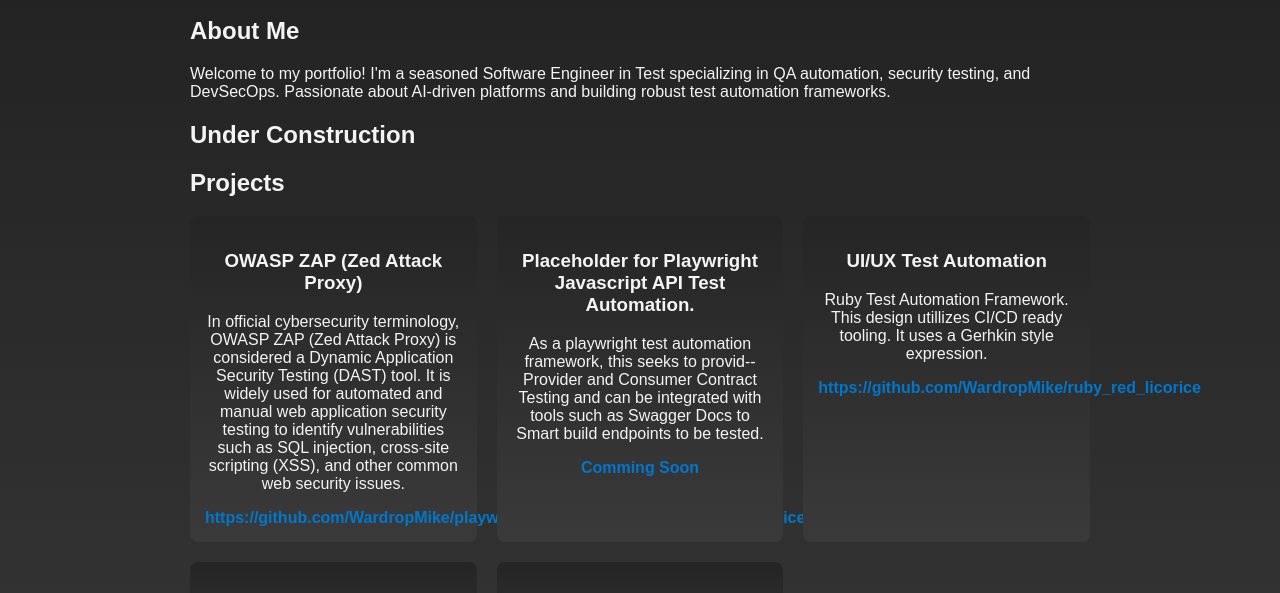
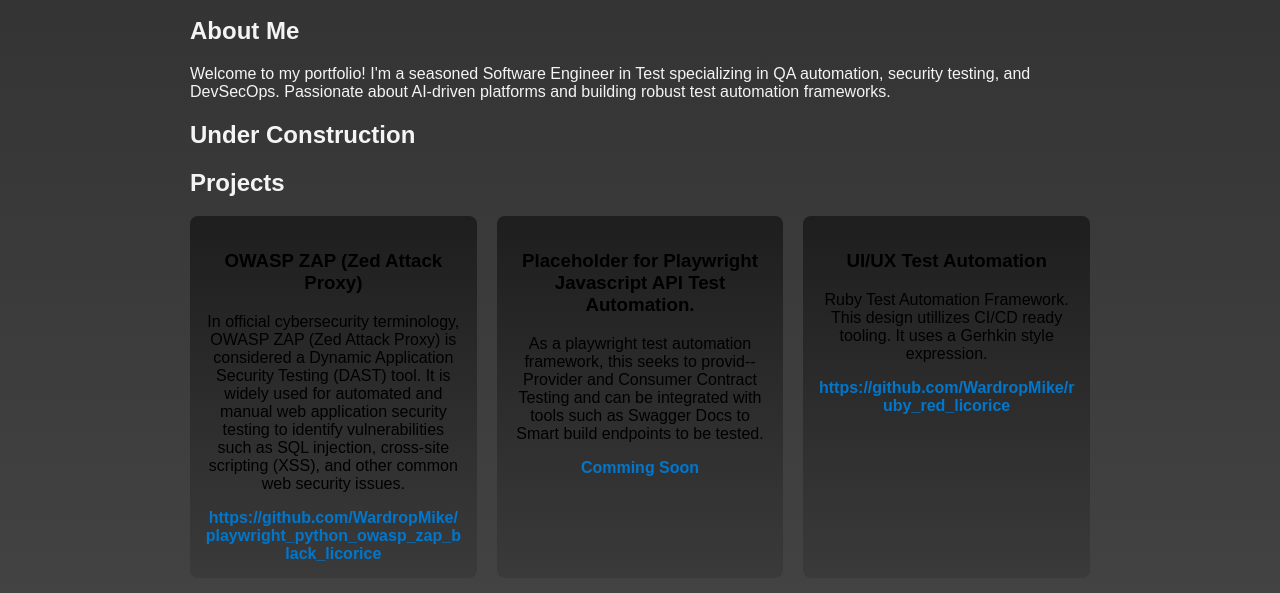
Before and after one commit to WardropMike/WardropMike.github.io, a plain HTML site: page index.html in a window 1280 px wide. Both pictures are taken after a click on the button "Toggle Dark Mode". Shown: the part 205-798 px from the top of the page. Drawn offline with Linux system fonts and the light colour scheme.

Commit message:
Updated project cards text color and made sure that the links inside wrap

```diff
--- a/styles.css
+++ b/styles.css
@@ -16,11 +16,10 @@
 
 /* Dark Mode */
 body.dark-mode {
-    background: linear-gradient(to bottom, #1E1E1E, #3A3A3A); /* Darker silver */
+    background-color: #121212;
     color: #f4f4f4;
 }
 
-/* Dark Mode Toggle */
 #dark-mode-toggle {
     position: absolute;
     top: 10px;
@@ -45,21 +44,27 @@
 }
 
 .project {
-    background: #ddd; /* Lighter background for contrast */
+    background: #eee;
     padding: 15px;
     border-radius: 8px;
     text-align: center;
+    color: #000; /* Updated font color to black */
+    word-wrap: break-word; /* Ensures text and links wrap within the card */
+    overflow-wrap: break-word;
 }
 
 .project a {
     text-decoration: none;
     color: #0077cc;
     font-weight: bold;
+    display: block; /* Ensures links wrap properly */
+    word-wrap: break-word;
+    overflow-wrap: break-word;
 }
 
-/* Dark Mode for Projects */
 body.dark-mode .project {
-    background: linear-gradient(to bottom, #252525, #3A3A3A); /* Darker silver for contrast */
+    background: linear-gradient(to bottom, #1E1E1E, #3A3A3A);
+    color: #000;
 }
 
 /* Links */
```
